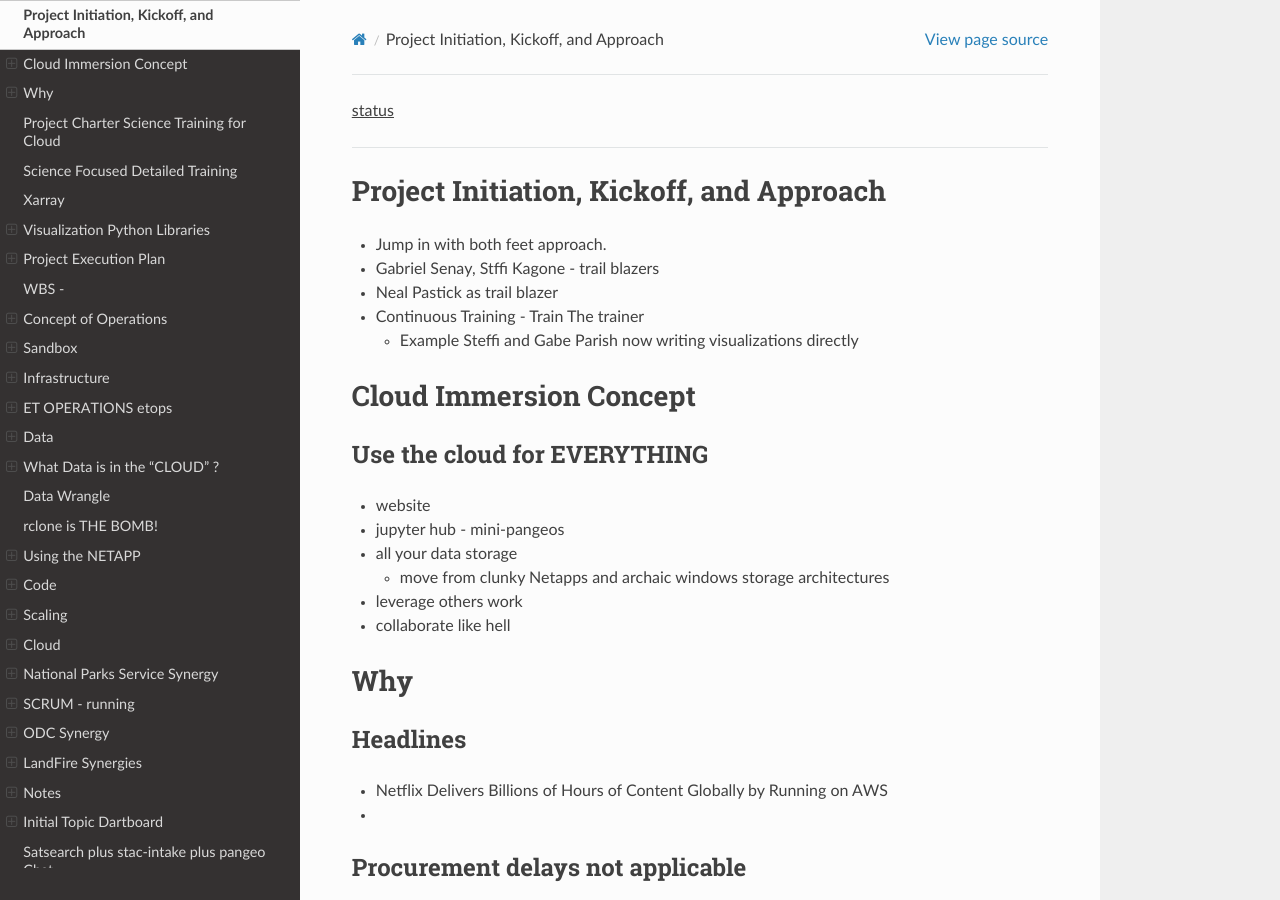
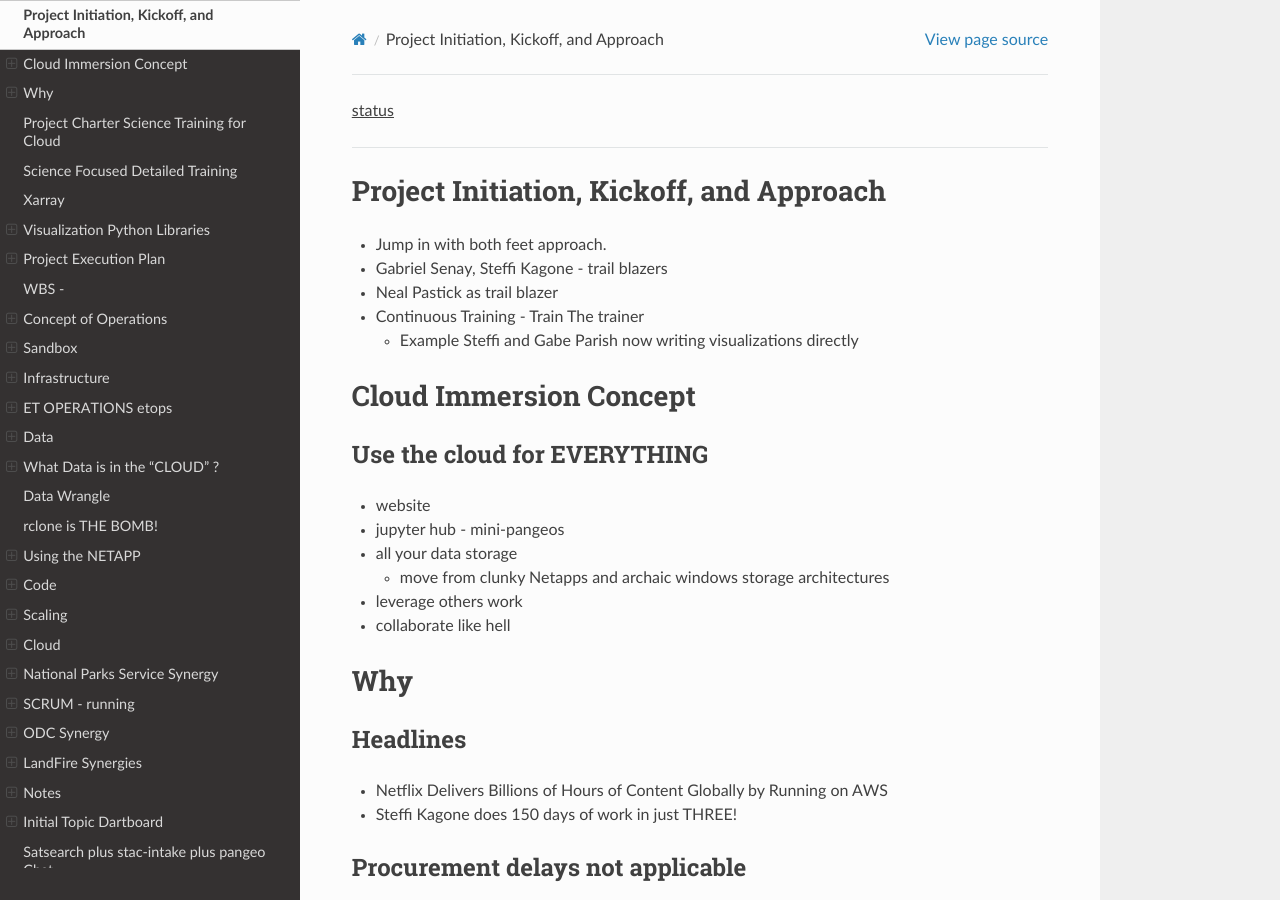
Before and after one commit to tonybutzer/harmony, a Sphinx documentation site: the page built from documentation/source/00status.md, in a window 1280 px wide and 900 px high. Built offline with Sphinx 7.4.7 and the Read the Docs theme 2.0.0, drawn with Linux system fonts in a browser that asks for light colours.

Commit message:
Update 00status.md

```diff
--- a/documentation/source/00status.md
+++ b/documentation/source/00status.md
@@ -5,7 +5,7 @@
 # Project Initiation, Kickoff, and Approach
 
 - Jump in with both feet approach.
-- Gabriel Senay, Stffi Kagone - trail blazers
+- Gabriel Senay, Steffi Kagone - trail blazers
 - Neal Pastick as trail blazer
 - Continuous Training - Train The trainer
     - Example Steffi and Gabe Parish now writing visualizations directly
@@ -25,7 +25,7 @@
 ## Headlines
 
 - Netflix Delivers Billions of Hours of Content Globally by Running on AWS
--
+- Steffi Kagone does 150 days of work in just THREE!
 
 ## Procurement delays not applicable
 
```
